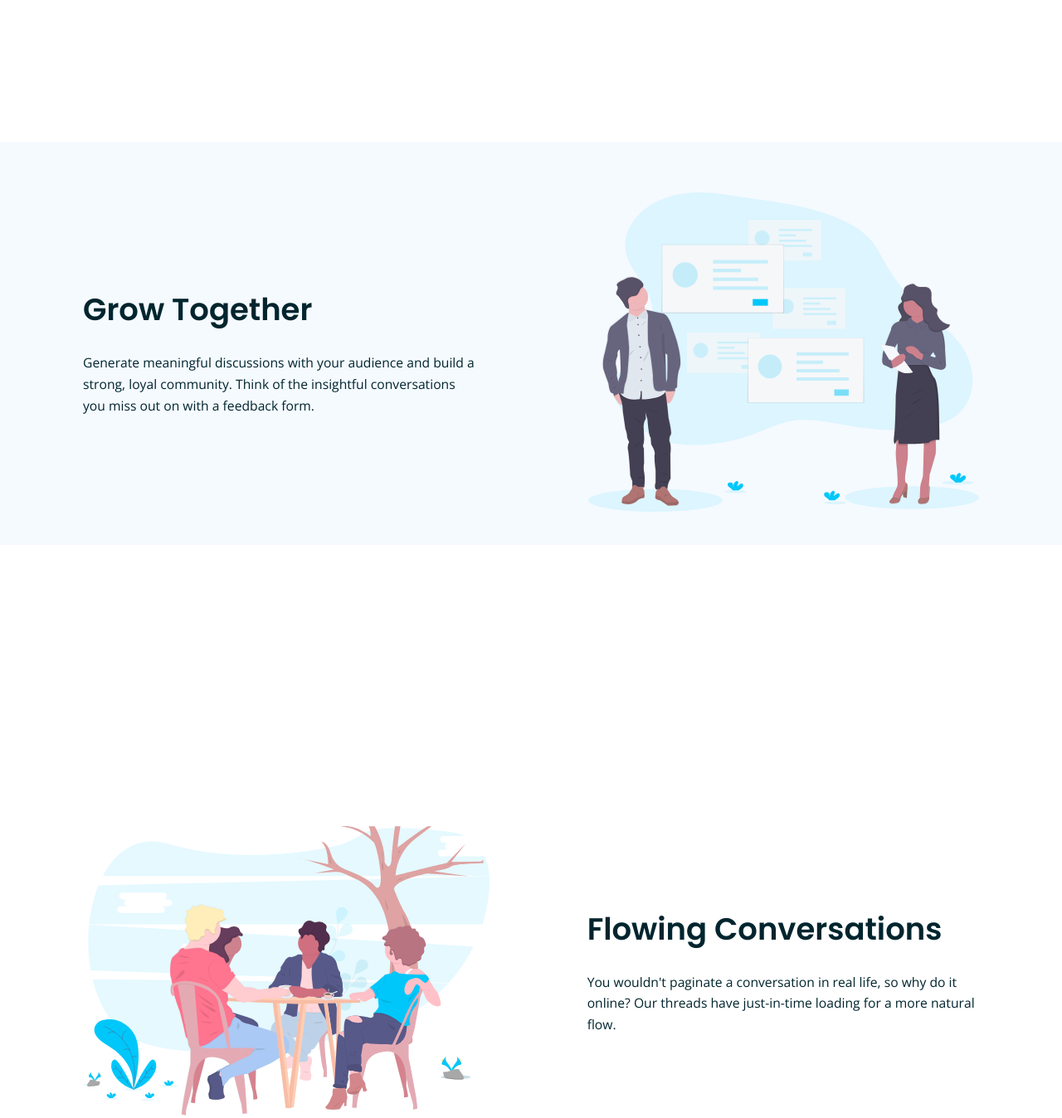
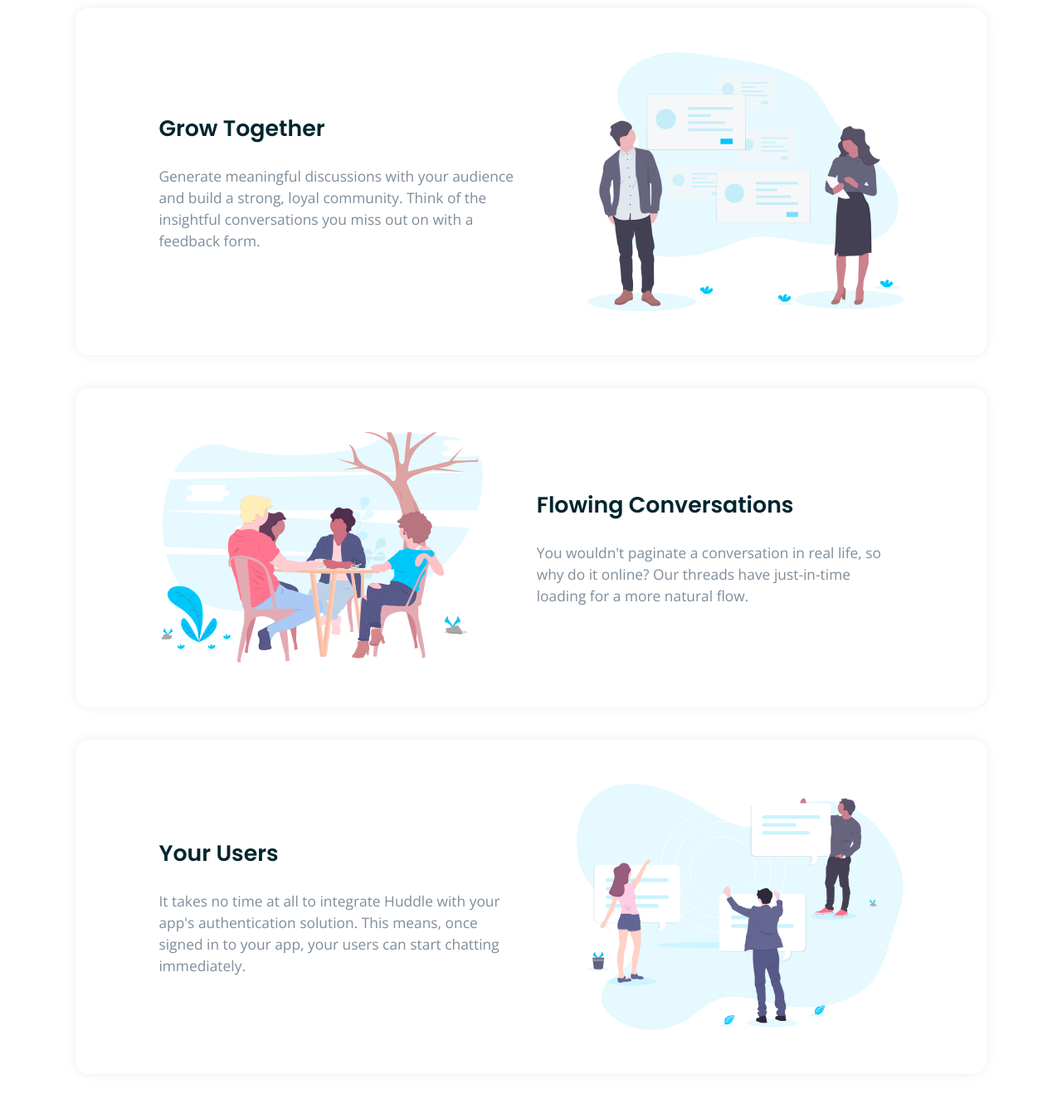
Before and after one commit to spaprocki/huddle-landing-page-blocks, a website: page src/index.html in a window 1280 px wide. Shown: the part 800-2148 px from the top of the page at 83% size. Drawn offline with nearby package versions, Linux system fonts and the light colour scheme; files that its build step writes are made by us from their sources; files whose address does not match are found by name.

Commit message:
finished storiessection, added white logo

```diff
--- a/src/index.html
+++ b/src/index.html
@@ -70,9 +70,9 @@
 
       <section class="stories">
         <ul class="stories__list">
-          <li class="story story--blue-1">
+          <li class="story">
             <img
-              src="./images/illustration-grow-together.svg"
+              src="./assets/illustration-grow-together.svg"
               alt=""
               class="story__img img image--story-1"
             />
@@ -85,9 +85,9 @@
               </p>
             </div>
           </li>
-          <li class="story story--white">
+          <li class="story">
             <img
-              src="./images/illustration-flowing-conversation.svg"
+              src="./assets/illustration-flowing-conversation.svg"
               alt=""
               class="story__img img image--story-2"
             />
@@ -100,9 +100,9 @@
               </p>
             </div>
           </li>
-          <li class="story story--blue-2">
+          <li class="story">
             <img
-              src="./images/illustration-your-users.svg"
+              src="./assets/illustration-your-users.svg"
               alt=""
               class="story__img img image--story-3"
             />
@@ -128,27 +128,27 @@
       <div class="footer__inner">
         <address class="footer__attribution attribution">
           <img
-            src="./images/logo_white.svg"
+            src="./assets/logo_white.svg"
             alt="Huddle logo"
             class="attribution__image logo--footer"
           />
           <p class="attribution__paragraph paragraph paragraph--footer">
-            Lorem ipsum dolor sit amet, consectetur adipiscing elit. Mauris
-            nulla quam, hendrerit lacinia vestibulum a, ultrices quis sem.
+            Lorem ipsum dolor sit amet, consectetur adipiscing elit, sed do
+            eiusmod tempor incididunt ut labore et dolore magna aliqua
           </p>
           <div class="attribution__contact-details">
             <a
               href="tel:+1-543-123-4567"
               class="link attribution__contact-detail attribution__contact-detail--phone"
             >
-              <img src="/images/icon-phone.svg" aria-hidden="true" alt="" />
+              <img src="./assets/icon-phone.svg" aria-hidden="true" alt="" />
               <p>Phone: +1-543-123-4567</p>
             </a>
             <a
               href="mailto:equalizer@example.com"
               class="link attribution__contact-detail attribution__contact-detail--email"
             >
-              <img src="/images/icon-email.svg" aria-hidden="true" alt="" />
+              <img src="./assets/icon-email.svg" aria-hidden="true" alt="" />
               <p>example@huddle.com</p>
             </a>
           </div>
--- a/src/sass/base/_typography.scss
+++ b/src/sass/base/_typography.scss
@@ -18,8 +18,8 @@
   }
 
   &--stories {
-      font-size: scaleSize(20px, 40px);
-      line-height: scaleSize(30px, 60px);
+    font-size: scaleSize(20px, 28px);
+    line-height: scaleSize(30px, 42px);
   }
 
   &--cta {
@@ -35,8 +35,9 @@
   }
 
   &--stories {
-      font-size: scaleSize(14px, 16px);
-      line-height: scaleSize(18px, 27px);
+    color: $color-grey;
+    font-size: scaleSize(14px, 18px);
+    line-height: scaleSize(21px, 27px);
   }
 
   &--footer {
--- a/src/sass/components/_image.scss
+++ b/src/sass/components/_image.scss
@@ -10,27 +10,27 @@
     }
 
     &--story-1 {
-        width: min(510px, 100%);
+        width: min(406px, 100%);
 
         @include respond(medium-screen) {
-            width: scaleSize(250px, 510px);
+            width: scaleSize(236px, 406px);
             order: 2;
         }
     }
 
     &--story-2 {
-        width: min(530px, 100%);
+        width: min(417px, 100%);
 
         @include respond(medium-screen) {
-            width: scaleSize(265px, 530px);
+            width: scaleSize(242px, 417px);
         }
     }
 
     &--story-3 {
-        width: min(530px, 100%);
+        width: min(420px, 100%);
 
         @include respond(medium-screen) {
-            width: scaleSize(267px, 530px);
+            width: scaleSize(244px, 420px);
             order: 2;
         }
     }
--- a/src/sass/components/_story.scss
+++ b/src/sass/components/_story.scss
@@ -1,121 +1,19 @@
 @use "../abstracts" as *;
 
 .story {
+    @include flex-column-align-center;
     width: 100%;
-    @include flex-column-align-center;
-    position: relative;
-    padding-left: scaleSize(36px, 72px, 375px, 768px);
-    padding-right: scaleSize(36px, 72px, 375px, 768px);
+    padding: 3.3125rem scaleSize(2.25rem, 7.5rem) 3.3125rem scaleSize(2.25rem, 7.5rem);
+    border-radius: 1rem;
+    box-shadow: 0rem 0rem 0.875rem rgba(0, 0, 0, 0.07);
 
     @include respond(medium-screen) {
         flex-direction: row;
         justify-content: space-between;
-        padding-left: scaleSize(36px, 120px, 768px, 1440px);
-        padding-right: scaleSize(36px, 120px, 768px, 1440px);
+        padding: 3.3125rem scaleSize(2.25rem, 7.5rem, 48rem, 90rem) 3.3125rem scaleSize(2.25rem, 7.5rem, 48rem, 90rem);
     }
 
-    &--white {
-        margin-top: min(51vw, 339px);
-    }
-
-
-    &--blue-1 {
-        background-color: $color-very-pale-blue;
-        padding-top: 84px;
-        padding-bottom: 53px;
-
-        @include respond(medium-screen) {
-            padding-top: 61px;
-            padding-bottom: 40px;
-        }
-
-        &:before {
-            content: '';
-            position: absolute;
-            background-image: url("/images/bg-section-top-mobile-1.svg");
-            background-size: 100% auto;
-            background-repeat: no-repeat;
-            background-position: bottom left;
-            left: 0;
-            height: 30vw;
-            width: 100%;
-            top: -29vw;
-
-            @include respond(medium-screen) {
-                background-image: url("/images/bg-section-top-desktop-1.svg");
-                height: 12vw;
-                top: -11vw;
-            }
-        }
-
-        &::after {
-            content: '';
-            position: absolute;
-            background-image: url("/images/bg-section-bottom-mobile-1.svg");
-            background-size: 100% auto;
-            background-repeat: no-repeat;
-            background-position: top left;
-            left: 0;
-            height: 14vw;
-            width: 100%;
-            bottom: -13vw;
-
-            @include respond(medium-screen) {
-                background-image: url("/images/bg-section-bottom-desktop-1.svg");
-                height: 10vw;
-                bottom: -9vw;
-            }
-        }
-    }
-
-    &--blue-2 {
-        margin-top: min(59vw, 276px);
-        background-color: $color-very-pale-blue;
-        padding-top: 16px;
-        padding-bottom: 113px;
-
-        @include respond(medium-screen) {
-            padding-top: 34px;
-            padding-bottom: 33px;
-        }
-
-        &:before {
-            content: '';
-            position: absolute;
-            background-image: url("/images/bg-section-top-mobile-2.svg");
-            background-size: 100% auto;
-            background-repeat: no-repeat;
-            background-position: bottom left;
-            left: 0;
-            height: 28vw;
-            width: 100%;
-            top: -27vw;
-
-            @include respond(medium-screen) {
-                background-image: url("/images/bg-section-top-desktop-2.svg");
-                height: 11vw;
-                top: -10vw;
-            }
-        }
-
-        &::after {
-            content: '';
-            position: absolute;
-            background-image: url("/images/bg-section-bottom-mobile-2.svg");
-            background-size: 100% auto;
-            background-repeat: no-repeat;
-            background-position: top left;
-            left: 0;
-            height: 27vw;
-            width: 100%;
-            bottom: -26vw;
-
-            @include respond(medium-screen) {
-                background-image: url("/images/bg-section-bottom-desktop-2.svg");
-                height: 10vw;
-                width: 100%;
-                bottom: -9vw;
-            }
-        }
+    &:is(:not(:first-child)) {
+        margin-top: 2.5rem;
     }
 }
--- a/src/sass/components/_textbox.scss
+++ b/src/sass/components/_textbox.scss
@@ -18,31 +18,22 @@
         }
     }
 
-    &--stats {
-        align-items: flex-start;
-        & .heading {
-            order: 2;
-            align-self: center;
-        }
-    }
-
     &--stories {
-        margin-top: 40px;
+        margin-top: 16px;
 
         @include respond(medium-screen) {
             margin-top: 0px;
-
             align-items: flex-start;
             text-align: left;
+            width: scaleSize(256px, 500px, 768px, 1440px);
         }
 
         & .paragraph {
-            margin-top: scaleSize(16px, 26px, 375px, 768px);
+            margin-top: 16px;
             max-width: 520px;
 
             @include respond(medium-screen) {
                 margin-top: scaleSize(16px, 26px, 768px, 1440px);
-                width: scaleSize(320px, 520px, 768px, 1440px);
             }
         }
     }
--- a/src/sass/pages/_home.scss
+++ b/src/sass/pages/_home.scss
@@ -33,9 +33,6 @@
         }
     }
 
-    &__textbox {
-    }
-
     &__btn {
         margin-top: 32px;
         margin-bottom: scaleSize(37px, 72px);
@@ -53,11 +50,10 @@
 }
 
 .stories {
-    margin-top: min(35vw, 305px);
+    margin-top: scaleSize(59px, 160px);
 
     &__list {
-        width: 100%;
-        max-width: 1440px;
+        width: min(100% - 2 * scaleSize(20px, 104px), 1232px);
     }
 }
 
```
Also changed, not shown: src/assets/logo_white.svg (added). Lines whose indentation alone changed are shown as unchanged.
